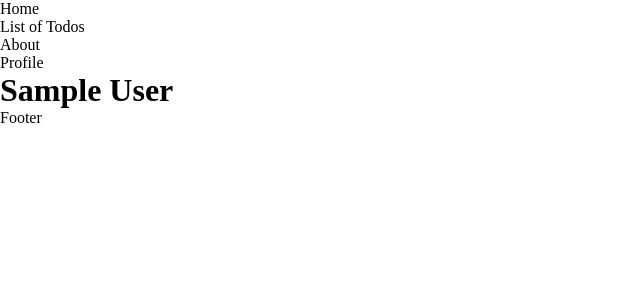
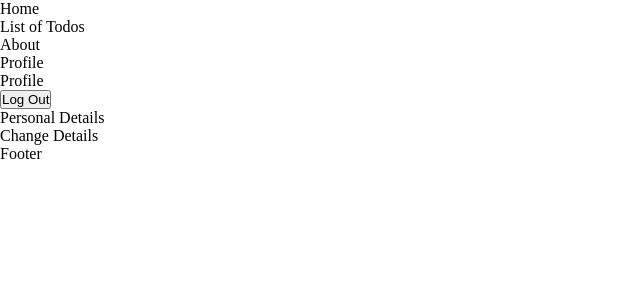
Before and after one commit to PhilipGreene08/react-todo-list, a React (Create React App) app: page /profile in a window 1280 px wide. Shown: the top 300 px of the page, without its empty margins (0-640 px from the left). Built offline with nearby package versions, Linux system fonts and the light colour scheme; no server answers; sample sign-in values are in the browser's storage.

Commit message:
fourth commit

```diff
--- a/public/index.html
+++ b/public/index.html
@@ -14,7 +14,7 @@
       manifest.json provides metadata used when your web app is installed on a
       user's mobile device or desktop. See https://developers.google.com/web/fundamentals/web-app-manifest/
     -->
-    <link rel="manifest" href="%PUBLIC_URL%/manifest.json" />
+    <!-- <link rel="manifest" href="%PUBLIC_URL%/manifest.json" /> -->
     <!--
       Notice the use of %PUBLIC_URL% in the tags above.
       It will be replaced with the URL of the `public` folder during the build.
--- a/src/App.js
+++ b/src/App.js
@@ -18,9 +18,9 @@ function App() {
           <Route path='/' element={<Welcome />} />
           <Route path='/about' element={<About />} />
           <Route path='/todo-list' element={<Todos />} />
-
-          <Route path='/profile' element={<Profile />} />
-
+          <Route path='/profile' element={<PrivateRoute />}>
+            <Route path='/profile' element={<Profile />} />
+          </Route>
           <Route path='/sign-in' element={<SignIn />} />
           <Route path='/sign-up' element={<SignUp />} />
         </Routes>
--- a/src/component/PrivateRoute.jsx
+++ b/src/component/PrivateRoute.jsx
@@ -3,8 +3,12 @@ import { Navigate, Outlet } from 'react-router-dom';
 import { useAuthStatus } from '../hooks/useAuthStatus';
 
 const PrivateRoute = () => {
-  const { loggedIn } = useAuthStatus();
-  console.log(loggedIn);
+  const { loggedIn, checkingStatus } = useAuthStatus();
+
+  if (checkingStatus) {
+    return <h3>Loading...</h3>;
+  }
+
   return loggedIn ? <Outlet /> : <Navigate to='/sign-in' />;
 };
 
--- a/src/hooks/useAuthStatus.jsx
+++ b/src/hooks/useAuthStatus.js
@@ -25,7 +25,7 @@ export const useAuthStatus = () => {
     };
   }, [isMounted]);
 
-  return { loggedIn };
+  return { loggedIn, checkingStatus };
 };
 
 export default useAuthStatus;
--- a/src/pages/Profile.jsx
+++ b/src/pages/Profile.jsx
@@ -1,16 +1,42 @@
-import { getAuth, onAuthStateChanged } from 'firebase/auth';
+import { getAuth, signOut } from 'firebase/auth';
 import React from 'react';
 import { useEffect, useState } from 'react';
+import { useNavigate } from 'react-router-dom';
 
 function Profile() {
-  const [user, setUser] = useState({});
   const auth = getAuth();
+  const navigate = useNavigate();
+  const [formData, setFormData] = useState({
+    name: auth.currentUser.displayName,
+    email: auth.currentUser.email,
+  });
+  const { name, email } = formData;
+  console.log(auth.currentUser);
 
-  useEffect(() => {
-    setUser(auth.currentUser);
-  }, []);
+  const onLogout = async () => {
+    try {
+      await signOut(auth);
+      navigate('/sign-in');
+    } catch (error) {
+      console.log(error);
+    }
+  };
 
-  return user ? <h1>{user.displayName}</h1> : <h1>No User</h1>;
+  return (
+    <div>
+      <header>
+        <p>Profile</p>
+        <button onClick={onLogout}>Log Out</button>
+      </header>
+
+      <main>
+        <div className='personalDetailsHeader'>
+          <p>Personal Details</p>
+          <p>Change Details</p>
+        </div>
+      </main>
+    </div>
+  );
 }
 
 export default Profile;
--- a/src/pages/SignIn.jsx
+++ b/src/pages/SignIn.jsx
@@ -1,6 +1,5 @@
-import React from 'react';
 import { useState } from 'react';
-import { db } from '../firebase.config';
+// import { db } from '../firebase.config';
 import { getAuth, signInWithEmailAndPassword } from 'firebase/auth';
 import { doc, setDoc, serverTimestamp } from 'firebase/firestore';
 import { useNavigate, Link } from 'react-router-dom';
```
Also changed, not shown: public/manifest.json, 1 other file (tests, documents, lock files or other folders).
